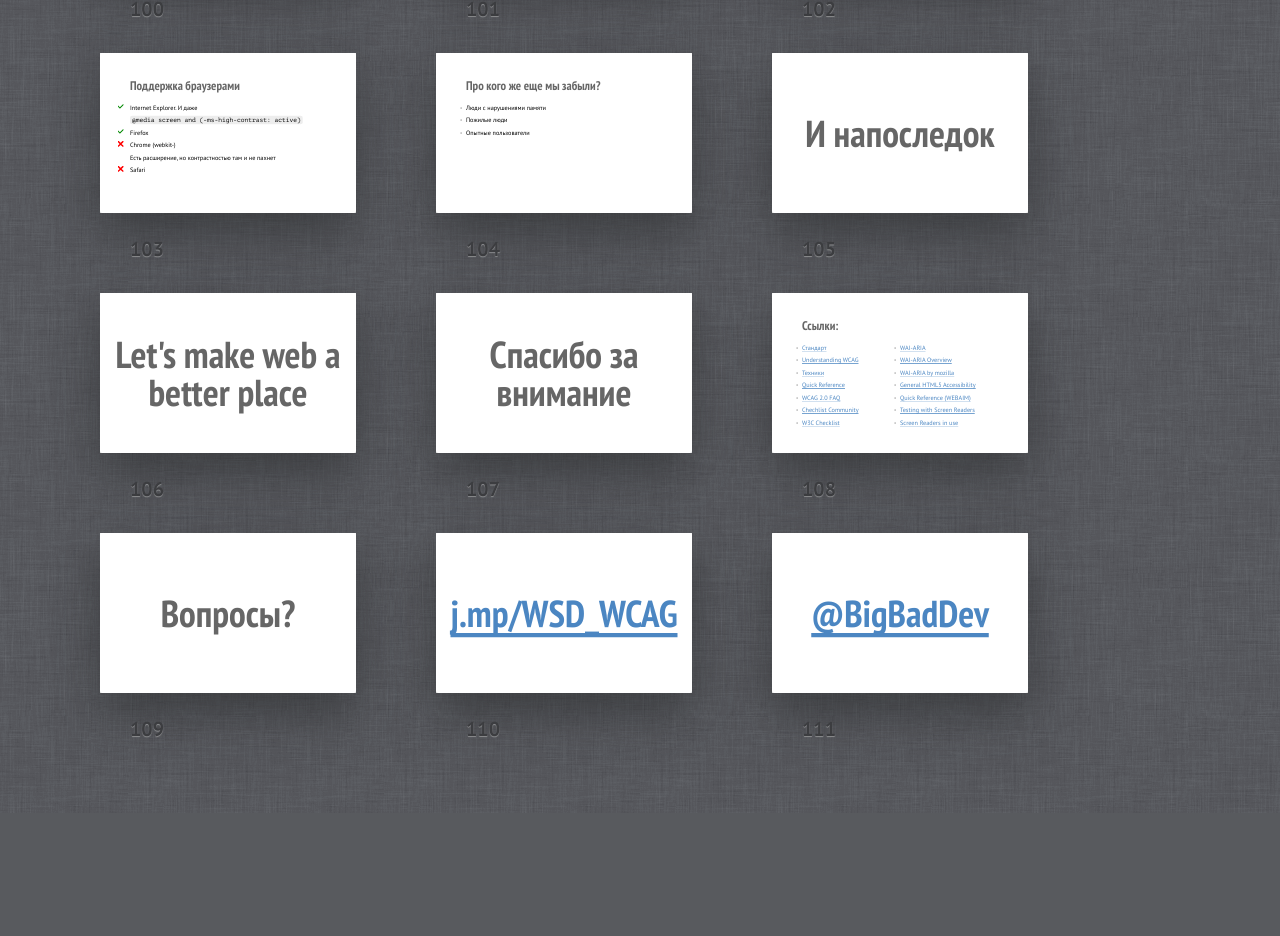
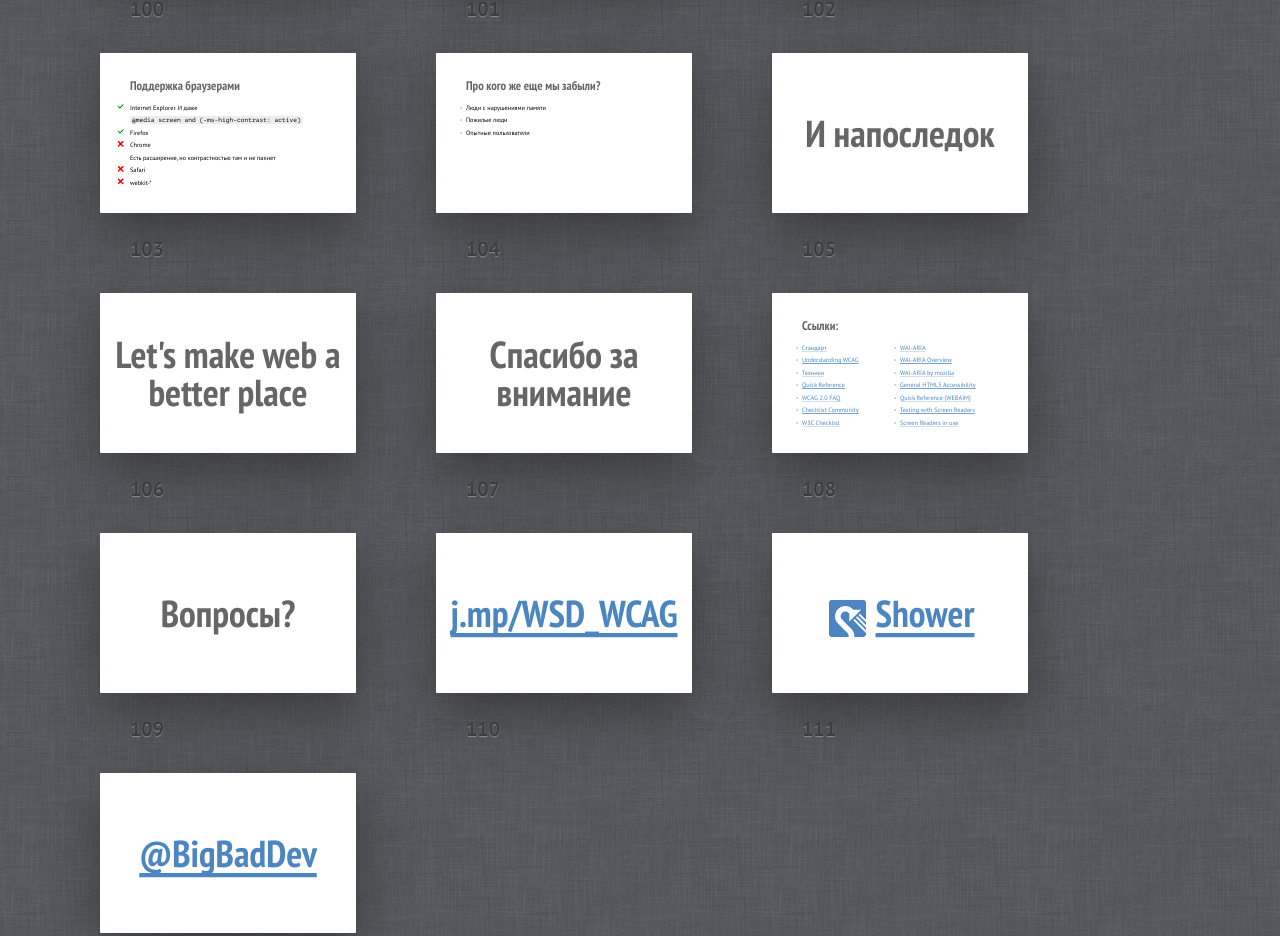
Before and after one commit to StanislauZubovich/WCAG, a plain HTML site: page index.html in a window 1280 px wide. Shown: the part 8372-9308 px from the top of the page. Before the commit the page ends 9185 px from the top, so only its background shows below. Drawn offline with Linux system fonts and the light colour scheme.

Commit message:
shower slide added

```diff
--- a/index.html
+++ b/index.html
@@ -787,8 +787,9 @@
 			    <code class="next"> @media screen and (-ms-high-contrast: active)</code>
 			</li>
 			<li class="yes next">Firefox</li>
-			<li class="no next">Chrome (webkit-) <br>   <span class="next">Есть расширение, но контрастностью там и не пахнет</span></li>
+			<li class="no next">Chrome <br>   <span class="next">Есть расширение, но контрастностью там и не пахнет</span></li>
 			<li class="no next">Safari</li>
+			<li class="no next">webkit-*</li>
 		</ul>
 		</div></section>
 
@@ -844,10 +845,25 @@
 		<h2><a href="http://j.mp/RS_WCAG">j.mp/WSD_WCAG</a></h2>
 		</div></section>
 
+
+
+	<section class="slide shout" id="shwr"><div>
+		<img src="pictures/shower.svg" alt="Логотип Шовера" class="place">
+		<h2 class="shout"><a href="http://shwr.me/">Shower</a></h2>
+		<style>
+			#shwr h2 {
+				margin-left:100px;
+			}
+			#shwr img {
+				margin:22px 0 0 -210px;
+				width:150px;
+			}
+		</style>
+		</div></section>
+
 	<section class="slide shout"><div>
 		<h2><a href="https://twitter.com/BigBadDev">@BigBadDev</a></h2>
 		</div></section>
-
 
 	<p class="badge"><a href="https://github.com/shower/shower">Powered by Shower</a></p>
 	<div class="progress"><div></div></div>
```
Also changed, not shown: pictures/shower.svg (added).
